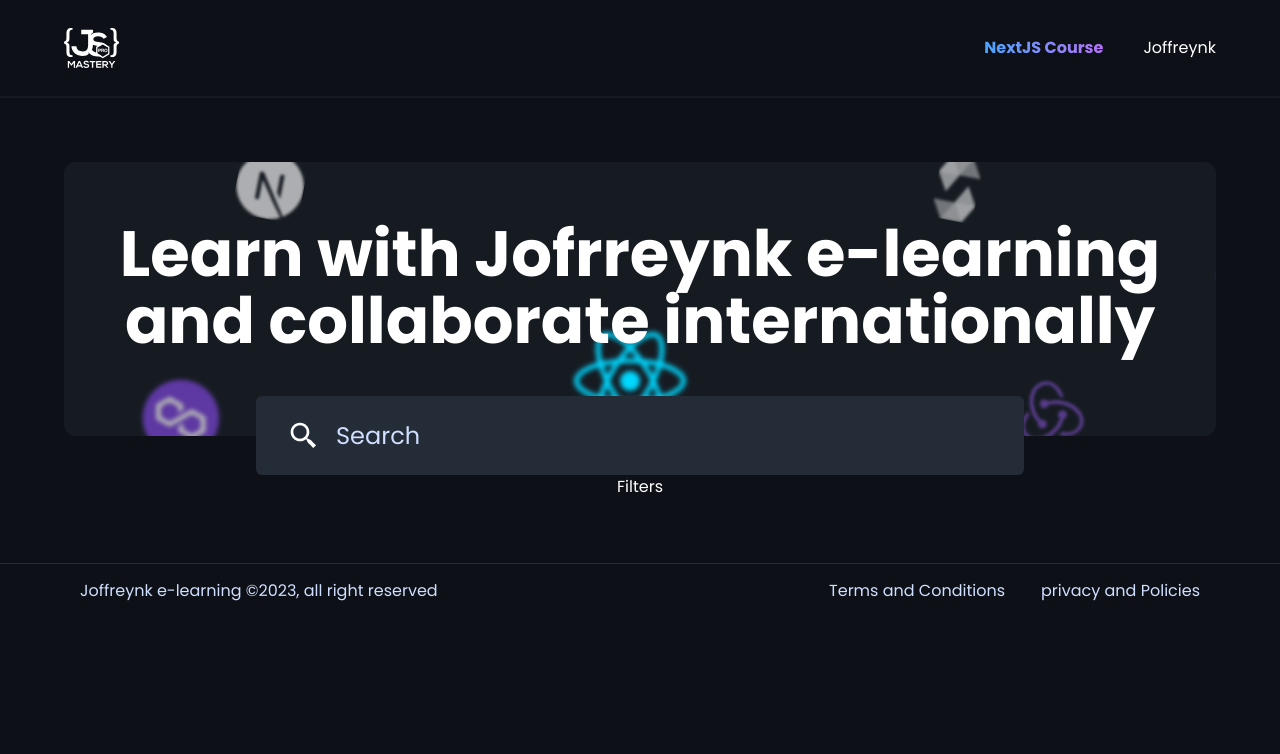
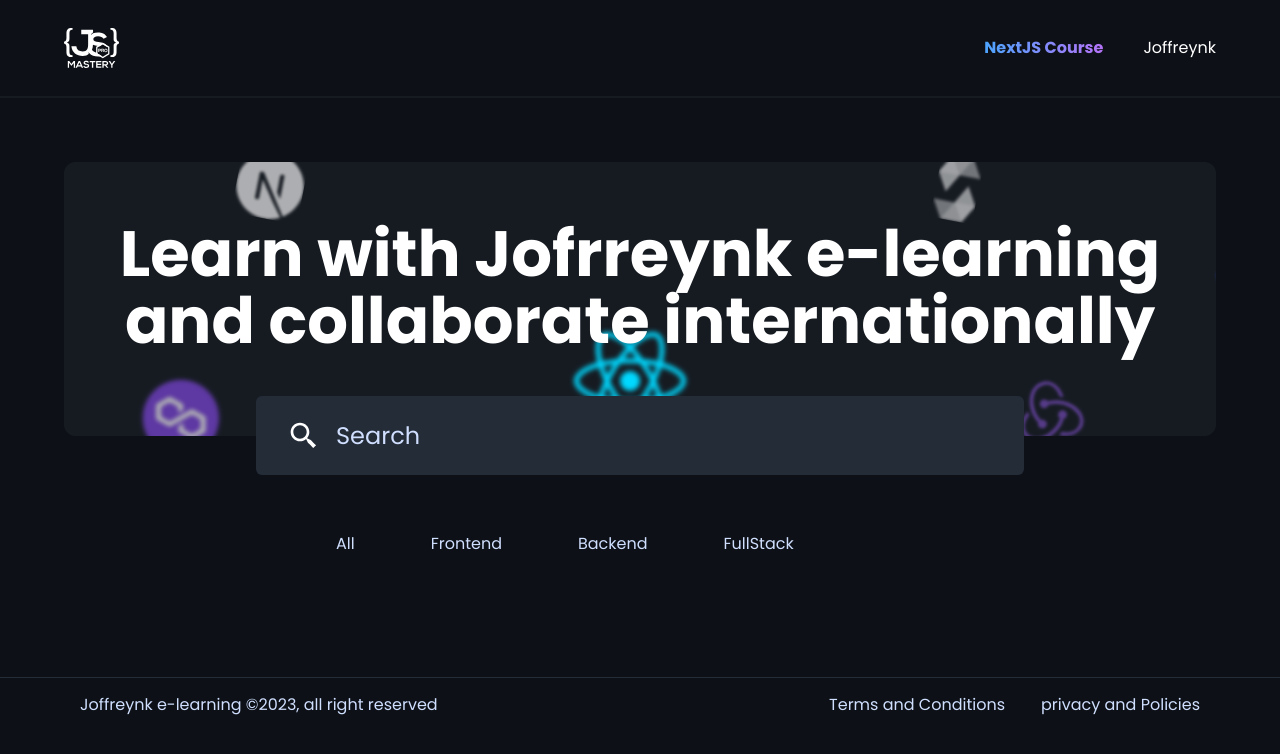
Before and after one commit to joffreynk/e-learning, a Next.js app: page / in a window 1280 px wide. Shown: the top 754 px of the page. Built offline with nearby package versions, Linux system fonts and the light colour scheme.

Commit message:
add filters

```diff
--- a/app/(root)/(home)/page.tsx
+++ b/app/(root)/(home)/page.tsx
@@ -1,3 +1,4 @@
+import Filters from '@/components/Filters';
 import SearchForm from '@/components/searchForm';
 import { Button } from '@/components/ui/button'
 
@@ -11,7 +12,7 @@
         </div>
         <SearchForm />
       </section>
-      Filters
+      <Filters />
     </main>
   );
 }
--- /dev/null
+++ b/components/Filters.tsx
@@ -0,0 +1,21 @@
+'use client'
+
+import { useState } from "react";
+
+const links = ['all', 'frontend', 'backend', 'fullStack'];
+
+const Filters = () => {
+  const [active, setActive] = useState('')
+  const handleFilters = (link: string) =>{
+    setActive(link)
+  }
+  return (
+    <ul className="text-white-800 body-text no-scrollbar flex w-full max-w-full gap-3 overflow-auto py-12 sm:max-w-2xl">
+      {
+        links.map((link) =>(<button className={`${active === link? 'gradient_blue-purple': ''} whitespace-nowrap rounded-lg px-8 py-2.5 capitalize`} onClick={()=>handleFilters(link)} key={link} > {link}  </button>))
+      }
+    </ul>
+  )
+}
+
+export default Filters;
```
